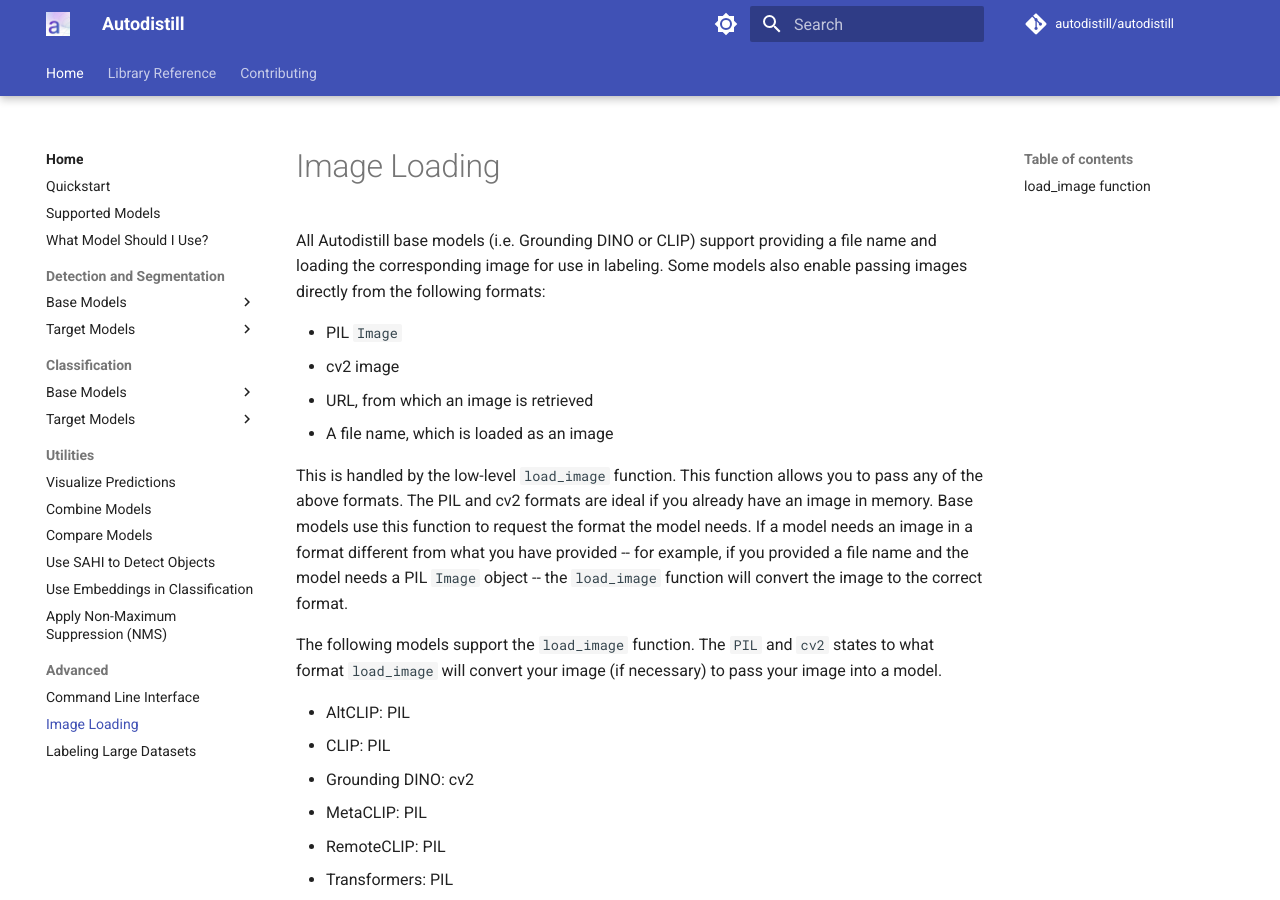
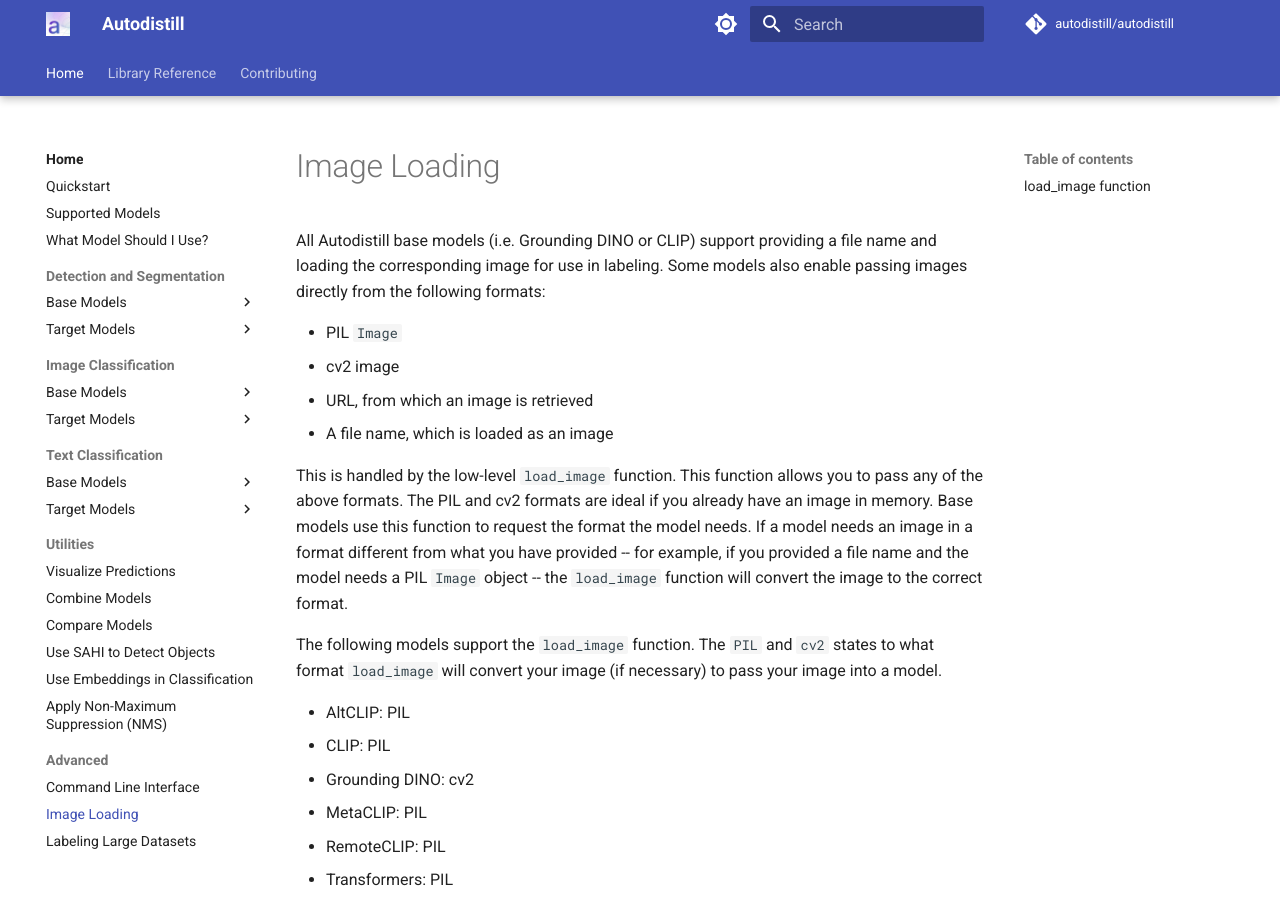
Before and after one commit to autodistill/autodistill, an MkDocs documentation site: the page built from docs/image-loading.md, in a window 1280 px wide and 900 px high. Built offline with MkDocs 1.6.1 and Material for MkDocs 9.7.7, drawn with Linux system fonts in a browser that asks for light colours; plug-ins that fetch from the network failed and are left out; comment, search, counter and statistics services are not loaded.

Commit message:
add text classification docs

```diff
--- a/mkdocs.yml
+++ b/mkdocs.yml
@@ -43,7 +43,7 @@
         - YOLOv8: https://github.com/autodistill/autodistill-yolov8
         - YOLOv8 Instance Segmentation: https://github.com/autodistill/autodistill-yolov8
         - YOLO-NAS: https://github.com/autodistill/autodistill-yolonas
-    - Classification:
+    - Image Classification:
       - Base Models:
         - ALBEF: https://github.com/autodistill/autodistill-albef
         - AltCLIP: https://github.com/autodistill/autodistill-altclip
@@ -57,6 +57,13 @@
         - YOLOv5: https://github.com/autodistill/autodistill-yolov5
         - YOLOv8: https://github.com/autodistill/autodistill-yolov8
         - ViT: https://github.com/autodistill/autodistill-vit
+    - Text Classification:
+      - Base Models:
+        - GPT-4: https://github.com/autodistill/autodistill-gpt-text?tab=readme-ov-file#quickstart-gpt
+        - LLaMAFile: https://github.com/autodistill/autodistill-gpt-text?tab=readme-ov-file#quickstart-llamafile
+      - Target Models:
+        - DistilBERT: https://github.com/autodistill/autodistill-distilbert
+        - SetFit: https://github.com/autodistill/autodistill-setfit
     - Utilities:
       - Visualize Predictions: utilities/visualize-predictions.md
       - Combine Models: utilities/combine-models.md
```
Also changed, not shown: README.md (+11 -1 lines), docs/index.md (+2 -0 lines).
